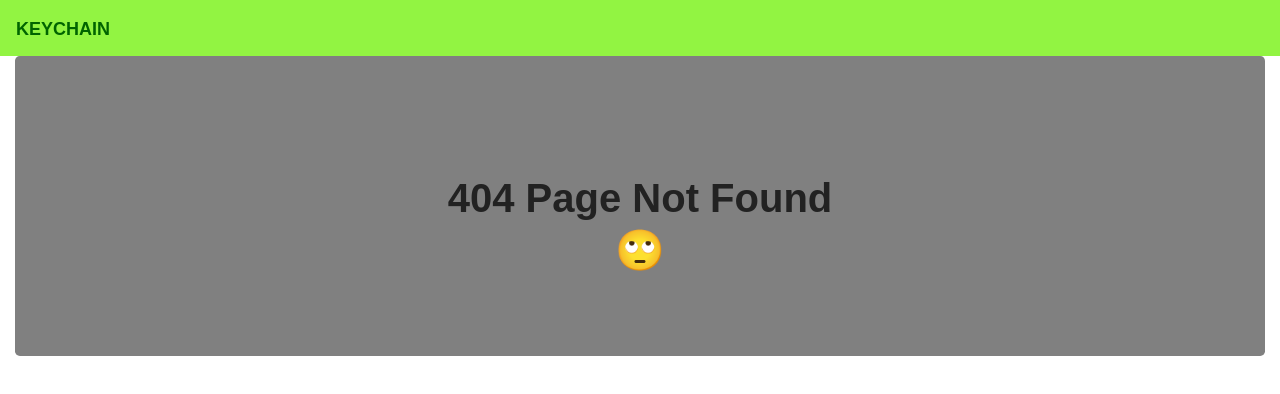
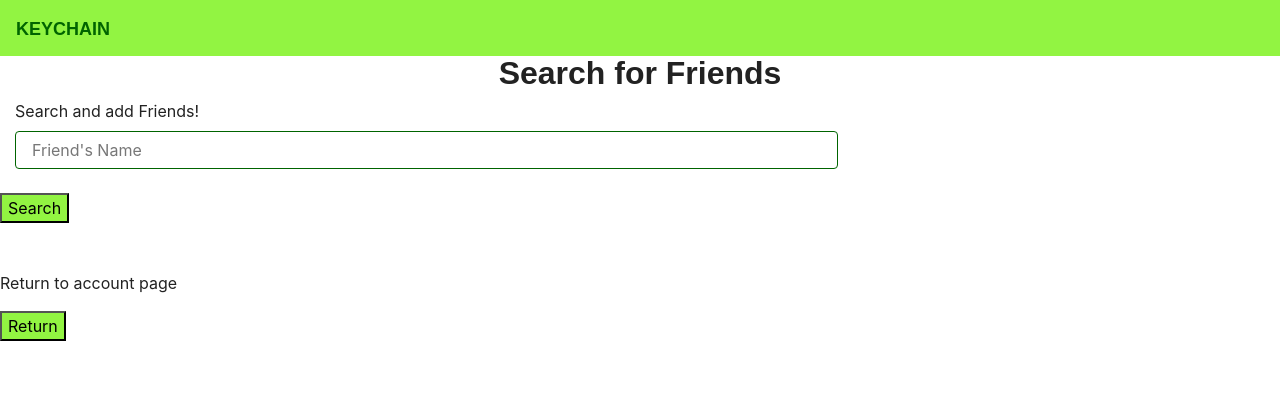
Before and after one commit to sl8te/keychain, a React (Create React App) app in the folder client/: page /searchOne in a window 1280 px wide. Before the commit this address had no page. Shown: the top 394 px of the page. Built offline with nearby package versions, Linux system fonts and the light colour scheme; a web font is replaced by a local one.

Commit message:
added temp search page and styles

```diff
--- a/client/public/style.css
+++ b/client/public/style.css
@@ -48,6 +48,18 @@
     background: darkgreen;
     color: white;
 }
+.btnSearch{
+    background: #92f442;
+    color: #000;
+}
+.btnSearch:hover{
+    background: darkgreen;
+    color: white;
+}
+.searchBtn{
+    text-align: center;
+}
+
 /* Specific Styling for Keys Page */
 /* ================================= */
     /* top section: key list */
--- a/client/src/App.js
+++ b/client/src/App.js
@@ -10,6 +10,7 @@ import Authenticate from "./pages/authenticate/authenticate";
 import API from "./utils/API";
 import Home from "./pages/home/Home";
 import View from "./pages/view/View";
+import SearchOne from "./pages/searchOne/SearchOne";
 
 function App() {
   return (
@@ -24,6 +25,7 @@ function App() {
           <Route exact path="/login" component={Login} />
           <Route exact path="/authenticate" component={Authenticate} />
           <Route exact path="/view" component={View} />
+          <Route exact path="/searchOne" component={SearchOne} />
           {/* <Route exact path="/friends" component={Friends} /> */}
           <Route component={NoMatch} />
         </Switch>
--- a/client/src/pages/authenticate/authenticate.js
+++ b/client/src/pages/authenticate/authenticate.js
@@ -65,6 +65,10 @@ class Authenticate extends Component {
     window.location.assign("/account");
   }
 
+  handleSearch = () => {
+    window.location.assign("/searchOne");
+  }
+
   render() {
     // render desired page on the if statement
     if(this.state.firstName){
@@ -123,6 +127,11 @@ class Authenticate extends Component {
                 <h3>No recieved Requests at this moment in time</h3>
               )}
             </Col>
+            <br/>
+            <br/>
+            <div class="searchBtn">
+              <button type="button" className="btnSearch" onClick={this.handleSearch}>Search for Friends</button>
+            </div>
           </Container>
         )
     }
--- /dev/null
+++ b/client/src/pages/searchOne/SearchOne.js
@@ -0,0 +1,46 @@
+import React, { Component } from "react";
+import API from "../../utils/API";
+import { Redirect } from "react-router-dom";
+
+class Search extends Component {
+    constructor (props) {
+      super(props);
+    }
+
+    handleUserInput = (e) => {
+      const name = e.target.name;
+      const value = e.target.value;
+      this.setState({
+        [name]: value
+      });
+    };
+
+    handleReturn = () => {
+      window.location.assign("/authenticate");
+    }
+
+    render () {
+      return (
+        <form className="searchForm">
+          <h2>Search for Friends</h2>
+          <div className="col-md-8">
+            <label htmlFor="search">Search and add Friends!</label>
+            <input type="text" required className="form-control" name="search"
+              placeholder="Friend's Name"
+              onChange={this.handleUserInput}  />
+          </div>
+          <br/>
+          <button type="button" className="btnHome" onClick={this.handleSearch}>Search</button>
+          <br/>
+          <br/>
+          <br/>
+          <p>Return to account page</p>
+          <button type="button" className="btnHome" onClick={this.handleReturn}>Return</button>
+        </form>
+        )
+      }
+    }
+
+
+
+  export default Search;
```
